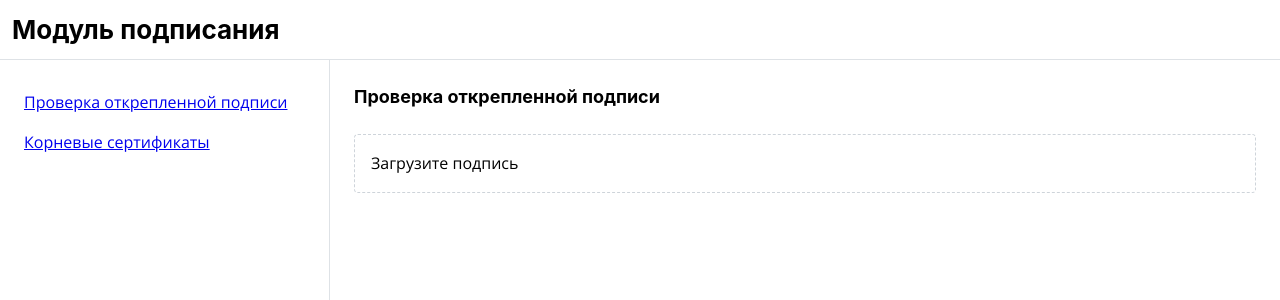
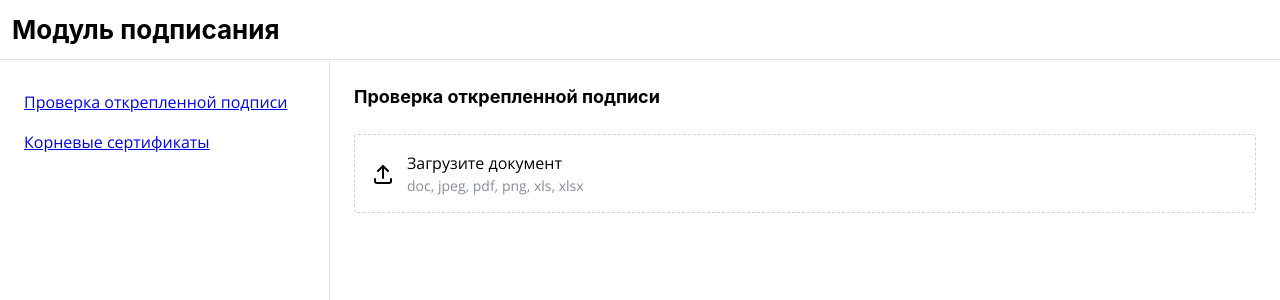
Before and after one commit to ialiev685/signing_module, a React (Vite) app in the folder web_module/: page /verificationSignature in a window 1280 px wide. Shown: the top 300 px of the page. Built offline with nearby package versions, Linux system fonts and the light colour scheme.

Commit message:
кастомизировал компонент dropzone

```diff
--- a/web_module/package.json
+++ b/web_module/package.json
@@ -13,6 +13,7 @@
     "@mantine/core": "^8.3.16",
     "@mantine/dropzone": "^8.3.16",
     "@mantine/hooks": "^8.3.16",
+    "@tabler/icons-react": "^3.40.0",
     "react": "^19.2.0",
     "react-dom": "^19.2.0",
     "react-router-dom": "6.30.3"
--- a/web_module/src/components/upload-file/index.tsx
+++ b/web_module/src/components/upload-file/index.tsx
@@ -1,17 +1,44 @@
-import { Dropzone } from "@mantine/dropzone";
-import { Text } from "@mantine/core";
+import { Dropzone, MIME_TYPES } from "@mantine/dropzone";
+import { Text, Flex } from "@mantine/core";
+import { IconUpload } from "@tabler/icons-react";
 
-export const UploadFile = () => {
+const fileExpansion = {
+  p7b: "application/pkcs7-signature",
+  p7s: "application/pkcs7-signature",
+  sig: "application/pgp-signature",
+  pdf: MIME_TYPES.pdf,
+  jpeg: MIME_TYPES.jpeg,
+  png: MIME_TYPES.png,
+  doc: MIME_TYPES.doc,
+  xls: MIME_TYPES.xls,
+  xlsx: MIME_TYPES.xlsx,
+} as const;
+
+type UploadFileProps = {
+  title?: string;
+  accept?: (keyof typeof fileExpansion)[];
+};
+
+export const UploadFile = ({ title, accept }: UploadFileProps) => {
   return (
     <Dropzone
       multiple={false}
+      accept={accept?.map((expansion) => fileExpansion[expansion])}
       onDrop={(files) => {
         console.log("files", files);
       }}
     >
-      <div>
-        <Text>Загрузите подпись</Text>
-      </div>
+      <Flex gap={12} align="center">
+        <IconUpload />
+        <div>
+          <Text>{title}</Text>
+          {accept && (
+            <Text size="sm" c="dimmed">
+              {accept?.map((expansion) => expansion).join(", ")}
+            </Text>
+          )}
+        </div>
+      </Flex>
     </Dropzone>
   );
 };
--- a/web_module/src/pages/verification.tsx
+++ b/web_module/src/pages/verification.tsx
@@ -5,7 +5,10 @@ export const Verification = () => {
   return (
     <Flex gap={24} direction="column">
       <Title order={4}>Проверка открепленной подписи</Title>
-      <UploadFile />
+      <UploadFile
+        title="Загрузите документ"
+        accept={["doc", "jpeg", "pdf", "png", "xls", "xlsx"]}
+      />
     </Flex>
   );
 };
```
Also changed, not shown: 1 other file (tests, documents, lock files or other folders).
